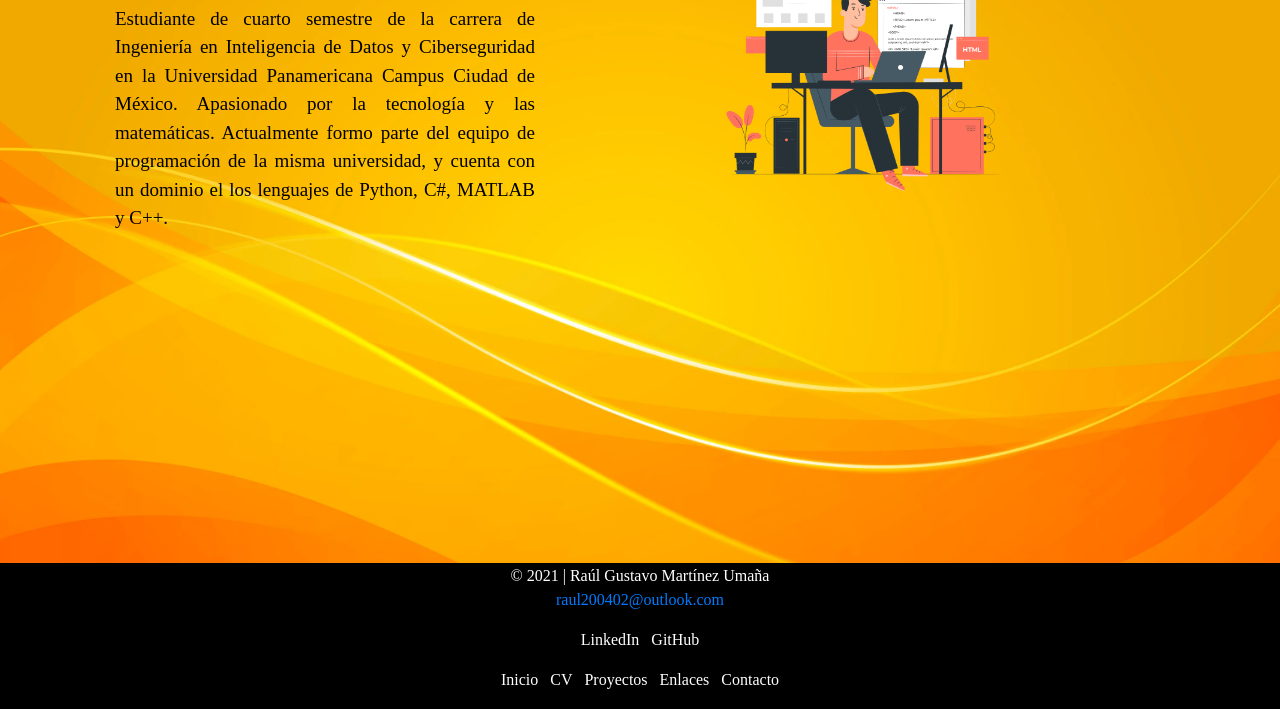
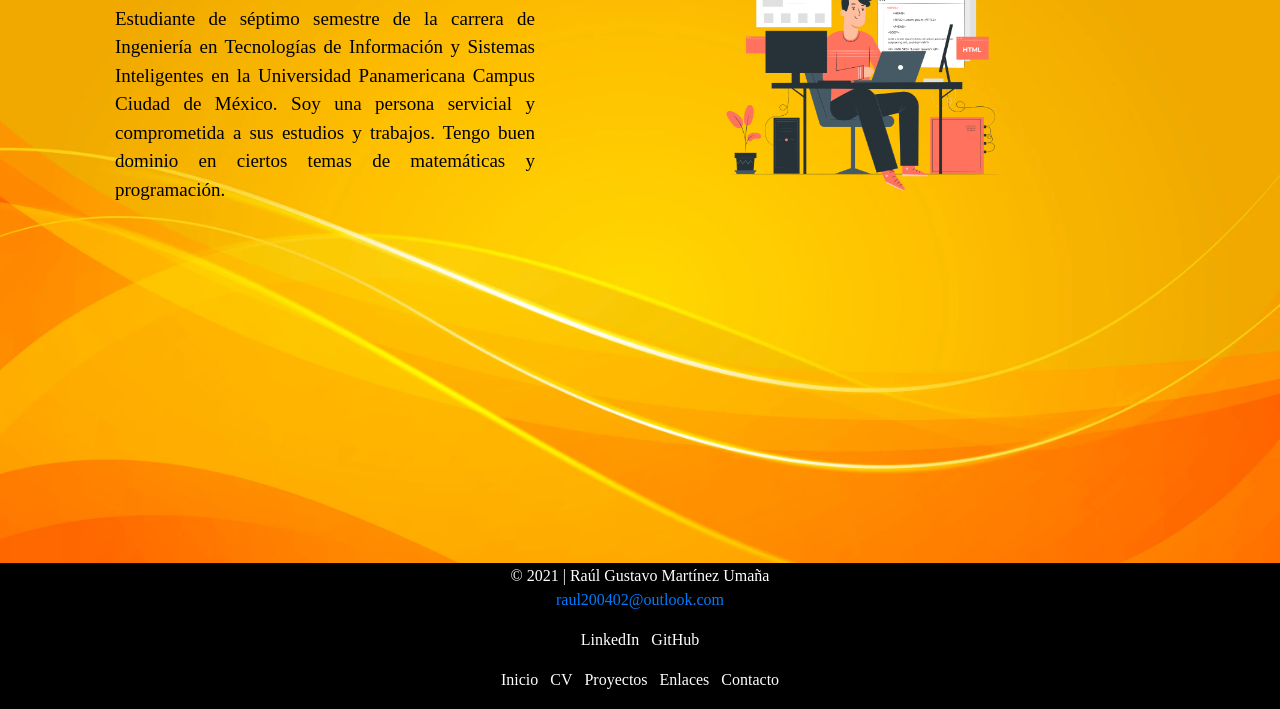
Before and after one commit to RaulGustavo/raulgustavo.github.io, a plain HTML site: page index.html in a window 1280 px wide. Shown: the part 221-930 px from the top of the page. Drawn offline with nearby package versions, Linux system fonts and the light colour scheme.

Commit message:
Update index.html

```diff
--- a/index.html
+++ b/index.html
@@ -51,12 +51,10 @@
             <h3>Hola! Soy...</h3>
             <h1>Raúl Martínez</h1>
             <p class="type1">
-              Estudiante de cuarto semestre de la carrera de Ingeniería en
-              Inteligencia de Datos y Ciberseguridad en la Universidad
-              Panamericana Campus Ciudad de México. Apasionado por la tecnología
-              y las matemáticas. Actualmente formo parte del equipo de
-              programación de la misma universidad, y cuenta con un dominio el
-              los lenguajes de Python, C#, MATLAB y C++.
+              Estudiante de séptimo semestre de la carrera de Ingeniería en Tecnologías de Información
+              y Sistemas Inteligentes en la Universidad Panamericana Campus Ciudad de México. Soy una
+              persona servicial y comprometida a sus estudios y trabajos. Tengo buen dominio en
+              ciertos temas de matemáticas y programación.
             </p>
           </div>
           <div class="col-sm-7">
```
